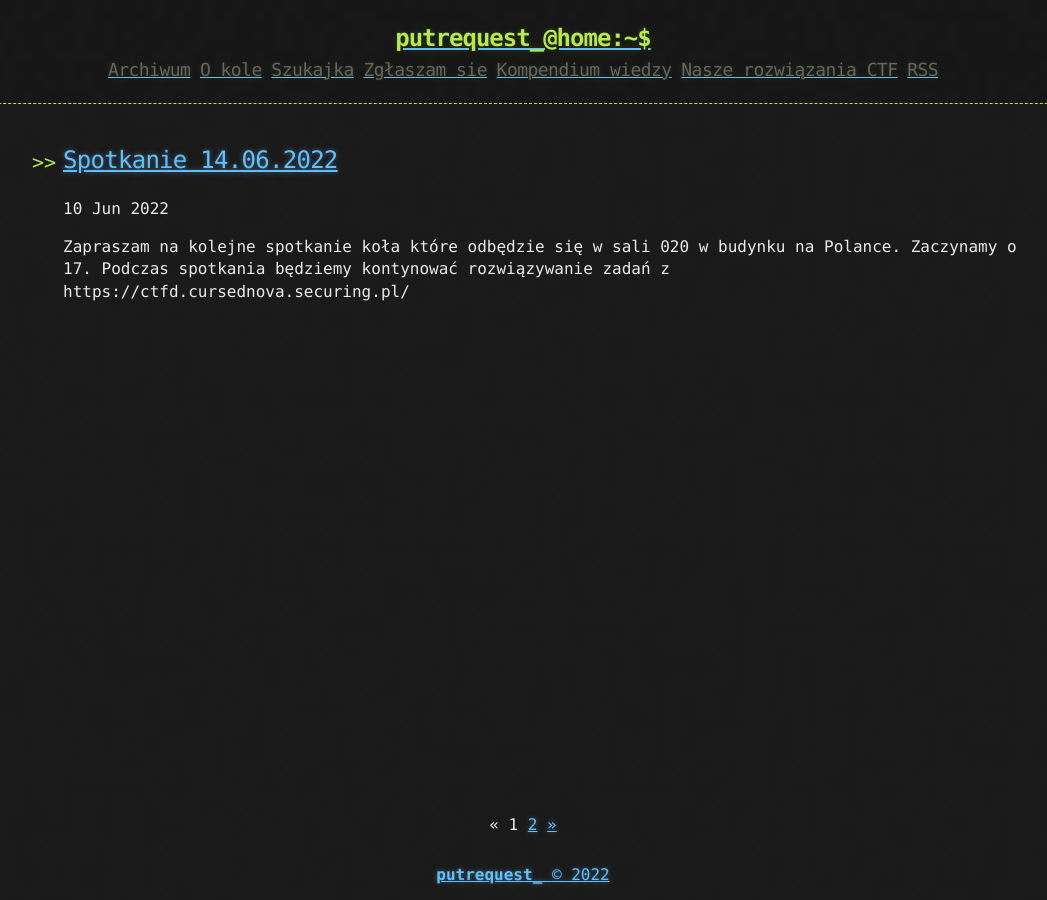
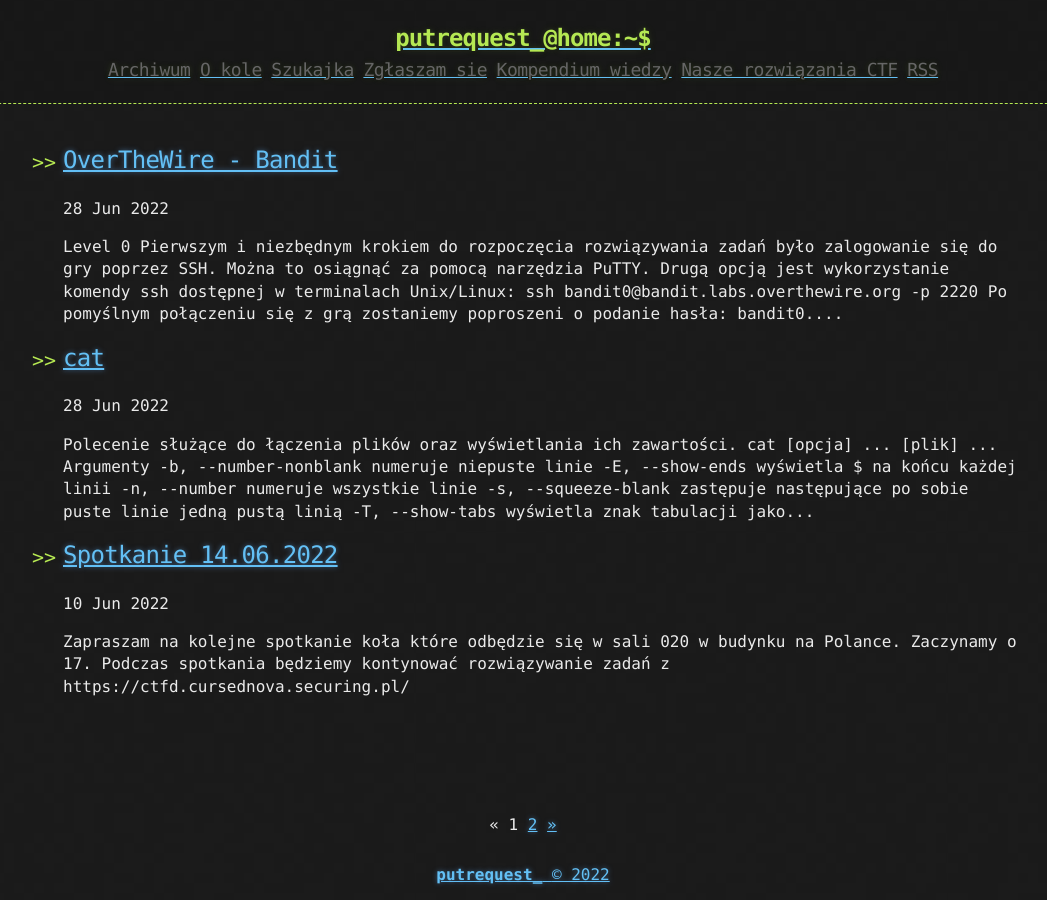
Before and after one commit to tocttou/hacker-blog, a Jekyll site: the page built from index.html, in a window 1280 px wide. Shown: the whole page, without its empty margins (117-1164 px from the left). Built offline with Jekyll 4.4.1, drawn with Linux system fonts in a browser that asks for light colours; the list of posts is cut into pages by our own code.

Commit message:
OverTheWire Bandit solution (wip)

````diff
--- a/_posts/2022-06-28-sample_solution.md
+++ b/_posts/2022-06-28-sample_solution.md
@@ -1,9 +1,26 @@
 ---
-title: Sample
+title: OverTheWire - Bandit
 published: true
 author: Kinga Skrętkowicz
-tag: Web
+tag: OverTheWire
 category: Solutions
 ---
 
-Przykładowe rozwiązanie CTF
+<h3>Level 0</h3>
+Pierwszym i niezbędnym krokiem do rozpoczęcia rozwiązywania zadań było zalogowanie się do gry poprzez SSH. Można to osiągnąć za pomocą narzędzia `PuTTY`. Drugą opcją jest wykorzystanie komendy `ssh` dostępnej w terminalach Unix/Linux:
+
+```
+ssh bandit0@bandit.labs.overthewire.org -p 2220
+```
+
+Po pomyślnym połączeniu się z grą zostaniemy poproszeni o podanie hasła: **bandit0**.
+
+</br>
+<h3>Level 0 → Level 1</h3>
+Kolejne hasło jest przechowywane w pliku **reamde** umieszczonym w katalogu domowym. Należy wyświetlić jego zawartość:
+
+```
+cat readme
+```
+
+Hasło: **boJ9jbbUNNfktd78OOpsqOltutMc3MY1**
--- a/index.html
+++ b/index.html
@@ -4,12 +4,10 @@ layout: default
 
 <ul>
     {% for post in paginator.posts %}
-      {% unless post.categories contains "Compendium" or post.categories contains "Solutions" %}
-        <li>
-            <h2><a href="{{ post.url | prepend: site.baseurl | replace: '//', '/' }}">{{ post.title }}</a></h2>
-            <time datetime="{{ post.date | date_to_xmlschema }}">{{ post.date | date_to_string }}</time>
-            <p>{{ post.content | strip_html | truncatewords:50 }}</p>
-        </li>
-      {% endunless  %}
+      <li>
+          <h2><a href="{{ post.url | prepend: site.baseurl | replace: '//', '/' }}">{{ post.title }}</a></h2>
+          <time datetime="{{ post.date | date_to_xmlschema }}">{{ post.date | date_to_string }}</time>
+          <p>{{ post.content | strip_html | truncatewords:50 }}</p>
+      </li>
     {% endfor %}
 </ul>
````
Also changed, not shown: _posts/2022-06-28-cat.md (+18 -16 lines).
